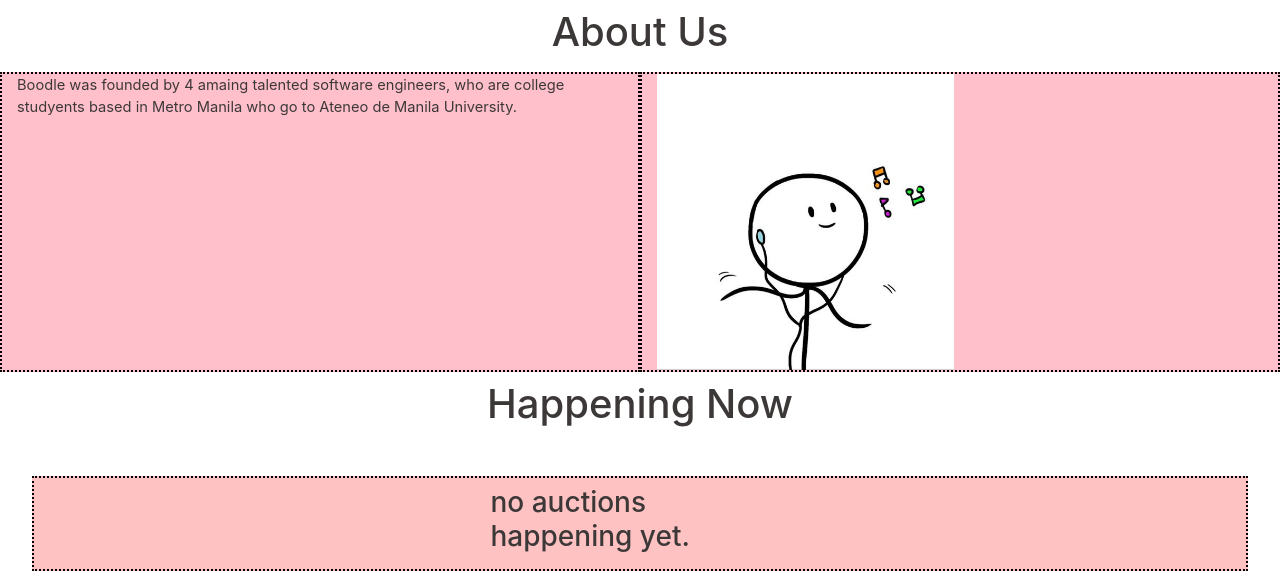
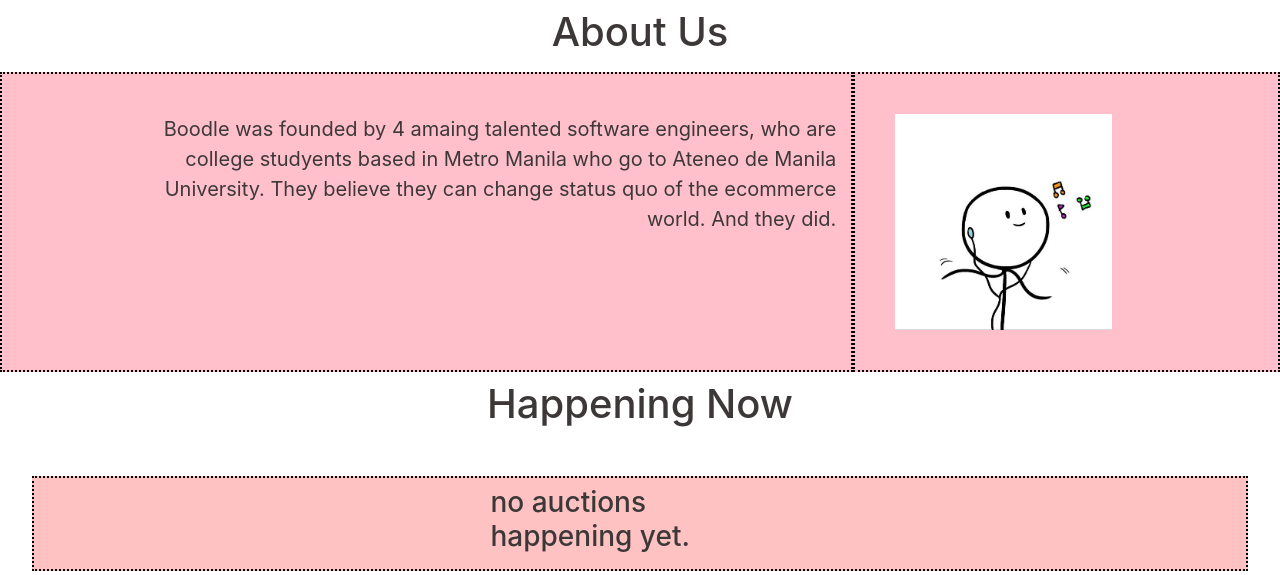
Before and after one commit to aizilef/boodle, a Django app: page / in a window 1280 px wide. Shown: the part 685-1260 px from the top of the page. Run offline with Django 4.2, Linux system fonts and the light colour scheme; data that the repository does not hold is empty; some libraries are stand-ins or nearby versions.

Commit message:
Fixed the about section in the homepage. Modified CSS file accordingly.

```diff
--- a/boodlesite/static/css/styles.css
+++ b/boodlesite/static/css/styles.css
@@ -87,9 +87,20 @@
   display: flex;
   height: 300px;
   width: 200px;
+  padding: 40px 1px 40px 40px;
+  /*top right bottom left*/
 }
 
+.about-text {
+  display: flex;
+  padding: 40px 0px 40px 100px;
+}
 
+.text {
+  justify-content: flex-end;
+  text-align: right;
+  font-size: 20px;
+}
 /* homepage happening now */
 
 .title-container {
--- a/boodlesite/templates/index.html
+++ b/boodlesite/templates/index.html
@@ -37,8 +37,10 @@
 <div class="title-container"><h1> About Us </h1></div>
 <div class="container-fluid">
     <div class="row">
-        <div class="col">
-            <p>Boodle was founded by 4 amaing talented software engineers, who are college studyents based in Metro Manila who go to Ateneo de Manila University. </p>
+        <div class="col-8">
+            <div class="about-text">
+                <p class="text">Boodle was founded by 4 amaing talented software engineers, who are college studyents based in Metro Manila who go to Ateneo de Manila University. They believe they can change status quo of the ecommerce world. And they did. </p>
+            </div>
         </div>
         <div class="col about-image">
             <img src="../static/media/dancinginthekitchen.jpg">
```
